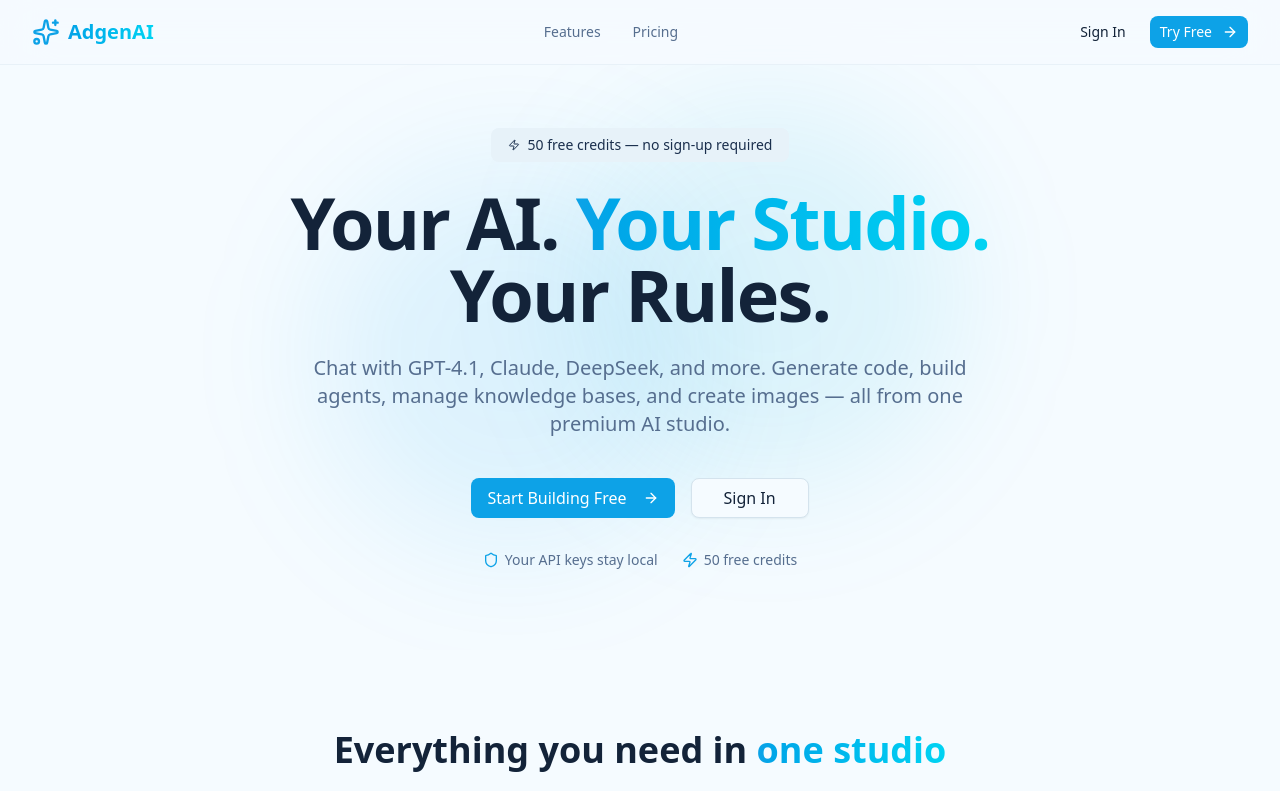
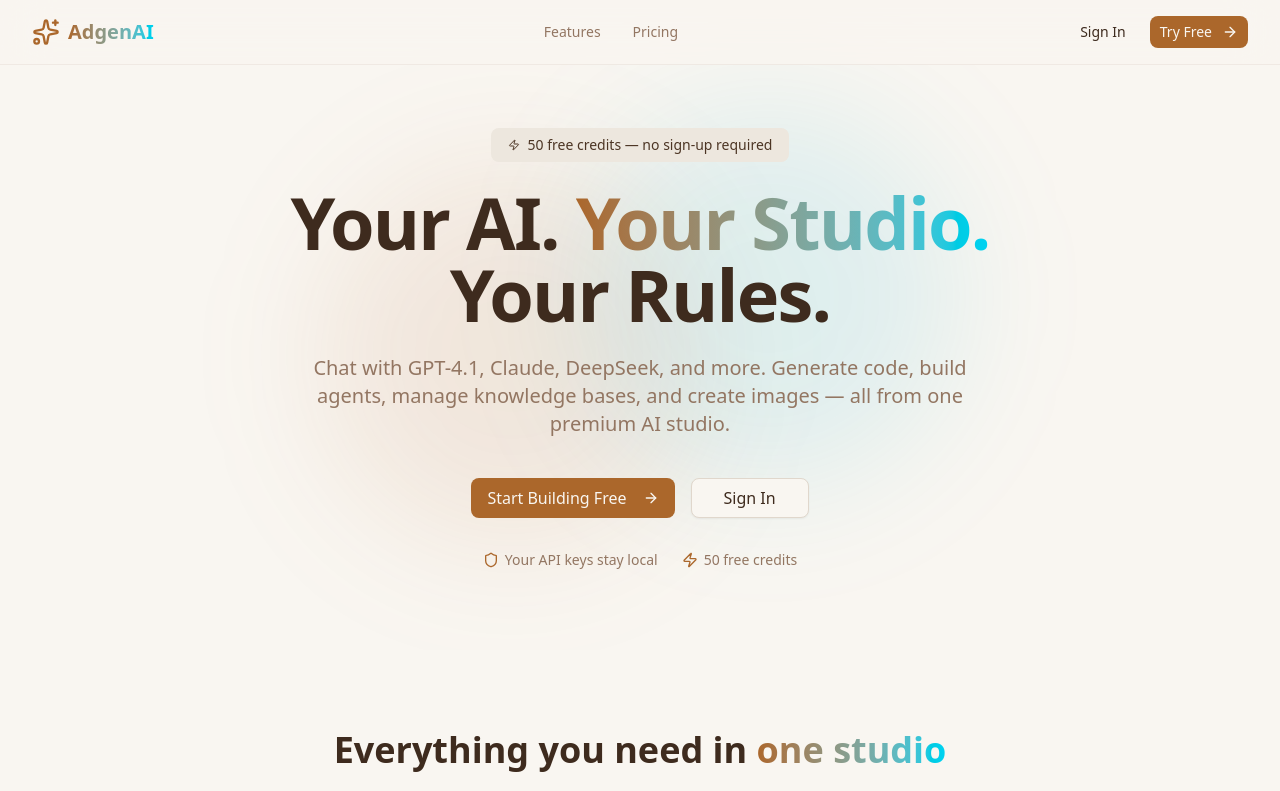
Before and after one commit to brandonlacoste9-tech/-Cherry-Studio, a Next.js app: page / in a window 1280 px wide. Shown: the top 791 px of the page. Built offline with nearby package versions, Linux system fonts and the light colour scheme.

Commit message:
feat: leather tan theme - warm parchment light, cognac brown dark

```diff
--- a/src/app/globals.css
+++ b/src/app/globals.css
@@ -2,65 +2,65 @@
 
 @layer base {
   :root {
-    /* Arctic Blue Light Theme */
-    --background: 204 100% 98%;
-    --foreground: 215 50% 15%;
-    --card: 0 0% 100%;
-    --card-foreground: 215 50% 15%;
-    --popover: 0 0% 100%;
-    --popover-foreground: 215 50% 15%;
-    --primary: 199 89% 48%;
-    --primary-foreground: 0 0% 100%;
-    --secondary: 204 60% 94%;
-    --secondary-foreground: 215 50% 20%;
-    --muted: 204 50% 95%;
-    --muted-foreground: 215 25% 45%;
-    --accent: 199 89% 92%;
-    --accent-foreground: 199 89% 25%;
-    --destructive: 0 84.2% 60.2%;
-    --destructive-foreground: 0 0% 98%;
-    --border: 204 40% 88%;
-    --input: 204 40% 88%;
-    --ring: 199 89% 48%;
+    /* Leather & Parchment Light Theme */
+    --background: 36 40% 96%;
+    --foreground: 25 35% 18%;
+    --card: 36 35% 98%;
+    --card-foreground: 25 35% 18%;
+    --popover: 36 35% 98%;
+    --popover-foreground: 25 35% 18%;
+    --primary: 28 60% 42%;
+    --primary-foreground: 36 40% 96%;
+    --secondary: 35 30% 90%;
+    --secondary-foreground: 25 35% 22%;
+    --muted: 35 25% 92%;
+    --muted-foreground: 25 20% 48%;
+    --accent: 28 45% 86%;
+    --accent-foreground: 28 60% 30%;
+    --destructive: 0 72% 51%;
+    --destructive-foreground: 36 40% 96%;
+    --border: 33 25% 84%;
+    --input: 33 25% 84%;
+    --ring: 28 60% 42%;
     --radius: 0.625rem;
-    --sidebar-background: 204 60% 97%;
-    --sidebar-foreground: 215 40% 20%;
-    --sidebar-primary: 199 89% 48%;
-    --sidebar-primary-foreground: 0 0% 100%;
-    --sidebar-accent: 204 50% 92%;
-    --sidebar-accent-foreground: 215 40% 20%;
-    --sidebar-border: 204 40% 88%;
-    --sidebar-ring: 199 89% 48%;
+    --sidebar-background: 34 35% 93%;
+    --sidebar-foreground: 25 35% 22%;
+    --sidebar-primary: 28 60% 42%;
+    --sidebar-primary-foreground: 36 40% 96%;
+    --sidebar-accent: 34 28% 88%;
+    --sidebar-accent-foreground: 25 35% 22%;
+    --sidebar-border: 33 22% 82%;
+    --sidebar-ring: 28 60% 42%;
   }
 
   .dark {
-    --background: 215 35% 8%;
-    --foreground: 204 20% 95%;
-    --card: 215 35% 10%;
-    --card-foreground: 204 20% 95%;
-    --popover: 215 35% 10%;
-    --popover-foreground: 204 20% 95%;
-    --primary: 199 89% 52%;
-    --primary-foreground: 0 0% 100%;
-    --secondary: 215 30% 15%;
-    --secondary-foreground: 204 20% 90%;
-    --muted: 215 30% 14%;
-    --muted-foreground: 215 15% 55%;
-    --accent: 215 30% 16%;
-    --accent-foreground: 204 20% 90%;
+    --background: 25 30% 10%;
+    --foreground: 35 25% 90%;
+    --card: 25 28% 13%;
+    --card-foreground: 35 25% 90%;
+    --popover: 25 28% 13%;
+    --popover-foreground: 35 25% 90%;
+    --primary: 28 55% 55%;
+    --primary-foreground: 25 30% 10%;
+    --secondary: 25 22% 18%;
+    --secondary-foreground: 35 20% 85%;
+    --muted: 25 22% 17%;
+    --muted-foreground: 30 15% 55%;
+    --accent: 25 22% 20%;
+    --accent-foreground: 35 20% 85%;
     --destructive: 0 62.8% 30.6%;
-    --destructive-foreground: 0 0% 98%;
-    --border: 215 25% 18%;
-    --input: 215 25% 18%;
-    --ring: 199 89% 52%;
-    --sidebar-background: 215 35% 7%;
-    --sidebar-foreground: 204 20% 90%;
-    --sidebar-primary: 199 89% 52%;
-    --sidebar-primary-foreground: 0 0% 100%;
-    --sidebar-accent: 215 30% 13%;
-    --sidebar-accent-foreground: 204 20% 90%;
-    --sidebar-border: 215 25% 15%;
-    --sidebar-ring: 199 89% 52%;
+    --destructive-foreground: 35 25% 90%;
+    --border: 25 20% 20%;
+    --input: 25 20% 20%;
+    --ring: 28 55% 55%;
+    --sidebar-background: 25 30% 8%;
+    --sidebar-foreground: 35 20% 85%;
+    --sidebar-primary: 28 55% 55%;
+    --sidebar-primary-foreground: 25 30% 10%;
+    --sidebar-accent: 25 22% 15%;
+    --sidebar-accent-foreground: 35 20% 85%;
+    --sidebar-border: 25 20% 17%;
+    --sidebar-ring: 28 55% 55%;
   }
 }
 
@@ -170,8 +170,8 @@
 }
 
 .glass {
-  background: rgba(255, 255, 255, 0.7);
+  background: rgba(250, 244, 235, 0.75);
   backdrop-filter: blur(12px);
   -webkit-backdrop-filter: blur(12px);
-  border: 1px solid rgba(199, 235, 255, 0.4);
+  border: 1px solid rgba(180, 145, 100, 0.2);
 }
```
